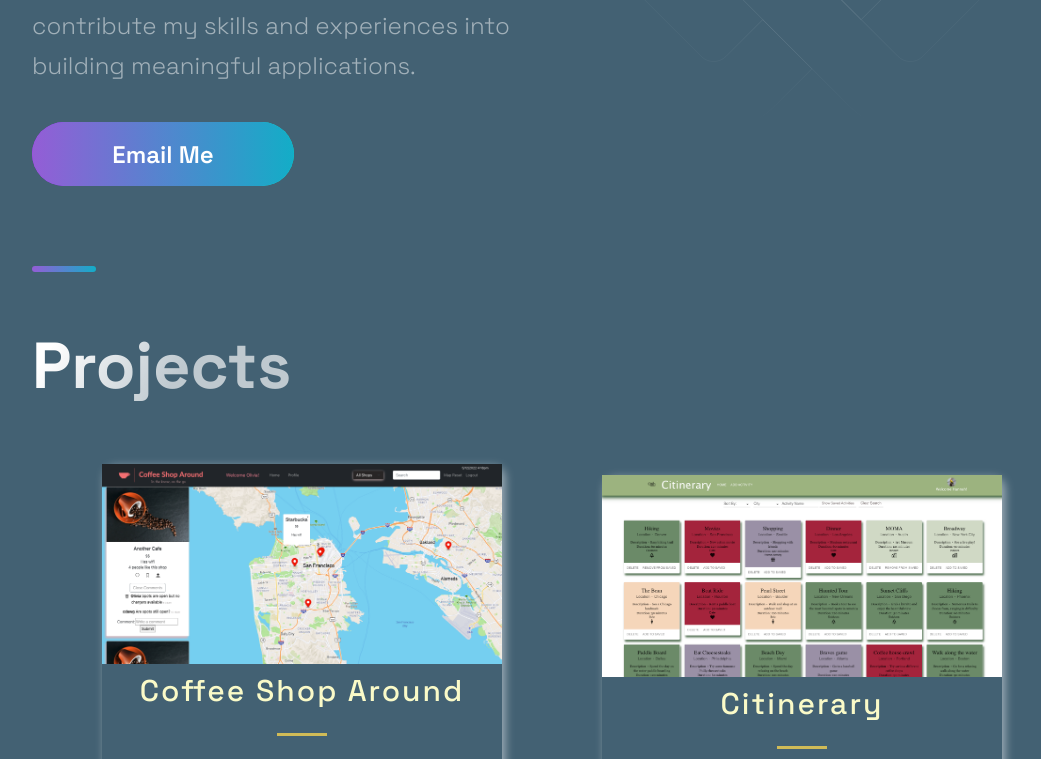
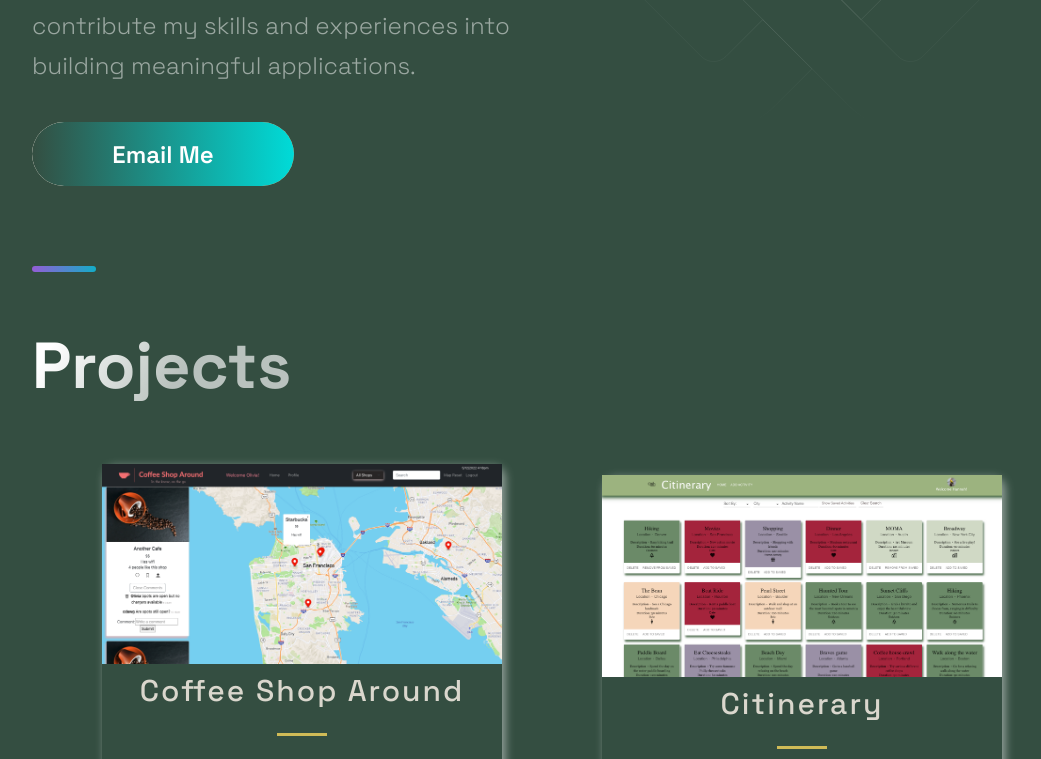
Before and after one commit to opomeroy26/Olivia-Pomeroy, a Next.js app: page / in a window 1280 px wide. Shown: the part 500-1259 px from the top of the page, without its empty margins (88-1129 px from the left). Built offline with nearby package versions, Linux system fonts and the light colour scheme.

Commit message:
Button Background Colors

```diff
--- a/src/components/Projects/ProjectsStyles.js
+++ b/src/components/Projects/ProjectsStyles.js
@@ -44,7 +44,7 @@ export const HeaderThree = styled.h3`
   font-weight: 500;
   letter-spacing: 2px;
   /* color: #9cc9e3; */
-  color: #fafac8;
+  color: #dad7cd;
   padding: .5rem 0;
   font-size: ${(props) => props.title ? '3rem' : '2rem'};
 `;
@@ -97,11 +97,11 @@ color: #ffffff;
 font-size: 1.6rem;
 padding:1rem 1.5rem;
 /* background: #6b3030; */
-background: #72a0ad;
+background: #3a5a40;
 border-radius: 15px;
 transition: 0.5s;
 &:hover{
-  background: #91c9d9;
+  background: #a3b18a;
 
 }
 `;
@@ -113,6 +113,6 @@ padding: 2rem;
 `
 export const Tag = styled.li`
 /* color: #d8bfbf; */
-color: #fafac8;
+color: #dad7cd;
 font-size: 1.5rem;
 `
--- a/src/components/TimeLine/TimeLineStyles.js
+++ b/src/components/TimeLine/TimeLineStyles.js
@@ -4,7 +4,8 @@ import styled from 'styled-components'
 export const CarouselContainer = styled.ul`
   max-width: 1040px;
   /* background: #0F1624; */
-  background-color: #436173;
+  /* background-color: #436173; */
+  background-color: #344e41;
   padding: 0rem;
   list-style:none;
   display: flex;
@@ -54,7 +55,7 @@ export const CarouselItem = styled.div`
     margin-left: 32px;
     min-width: 120px;
     /* background: #0E131F; */
-    background-color: #436173;
+    background-color: #344e41;
     padding: 4px;
     align-content: start;
     scroll-snap-align: start;
--- a/src/styles/GlobalComponents/index.js
+++ b/src/styles/GlobalComponents/index.js
@@ -177,7 +177,7 @@ export const ButtonBack = styled.div`
   justify-content: center;
   margin: ${({ alt, form }) => (alt || form) ? '0' : '0 0 80px'};
   color: #fff;
-  background: ${({ alt }) => alt ? 'linear-gradient(270deg, #ff622e 0%, #B133FF 100%)' : 'linear-gradient(270deg, #00DBD8 0%, #B133FF 100%)'};
+  background: ${({ alt }) => alt ?'linear-gradient(270deg, #00DBD8 0%, #344e41 100%)':'linear-gradient(270deg, #a3b18a 0%, #dad7cd 100%)'};
   cursor: pointer;
   transition: 0.5s ease;
   position: relative;
@@ -209,7 +209,7 @@ export const ButtonFront = styled.button`
   left: 0;
   width: 100%;
   height: 100%;
-  background: ${({ alt }) => alt ? 'linear-gradient(270deg, #F46737 0%, #945DD6 100%)' : 'linear-gradient(270deg, #13ADC7 0%, #945DD6 100%)'};
+  background: ${({ alt }) => alt ? 'linear-gradient(270deg, #a3b18a 0%, #dad7cd 100%)' : 'linear-gradient(270deg, #00DBD8 0%, #344e41 100%)'};
   opacity: ${({ disabled }) => disabled ? '.5' : '1'};
   transition: .4s ease;
   font-size: ${({ alt }) => alt ? '20px' : '24px'};
--- a/src/styles/globals.js
+++ b/src/styles/globals.js
@@ -18,7 +18,8 @@ const GlobalStyles = createGlobalStyle`
     font-family: ${props => props.theme.fonts.main};
     font-size: 1.6rem;
     /* background: ${props => props.theme.colors.background1}; */
-    background-color: #436173;
+    /* background-color: #436173; */
+    background-color: #344e41;
     color: ${props => props.theme.colors.primary1};
     cursor: default;
 
```
